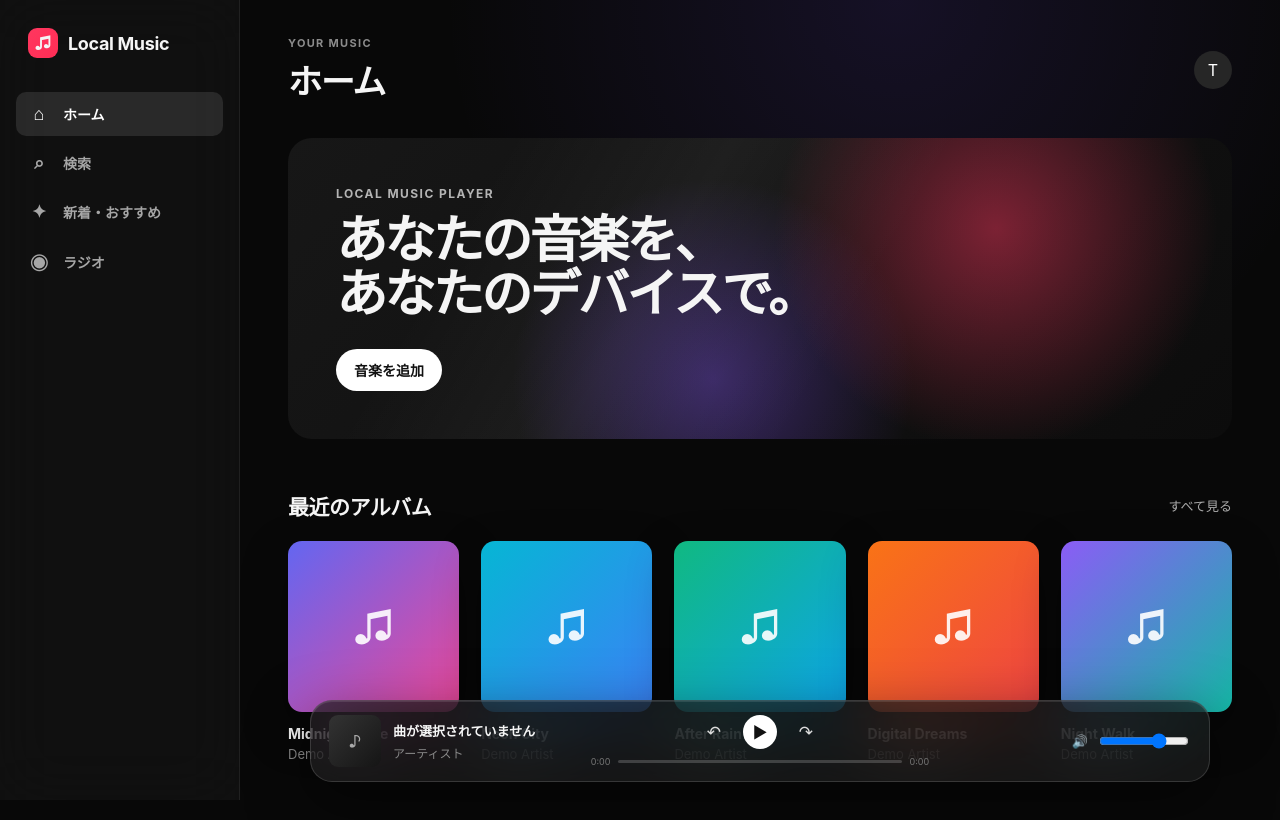
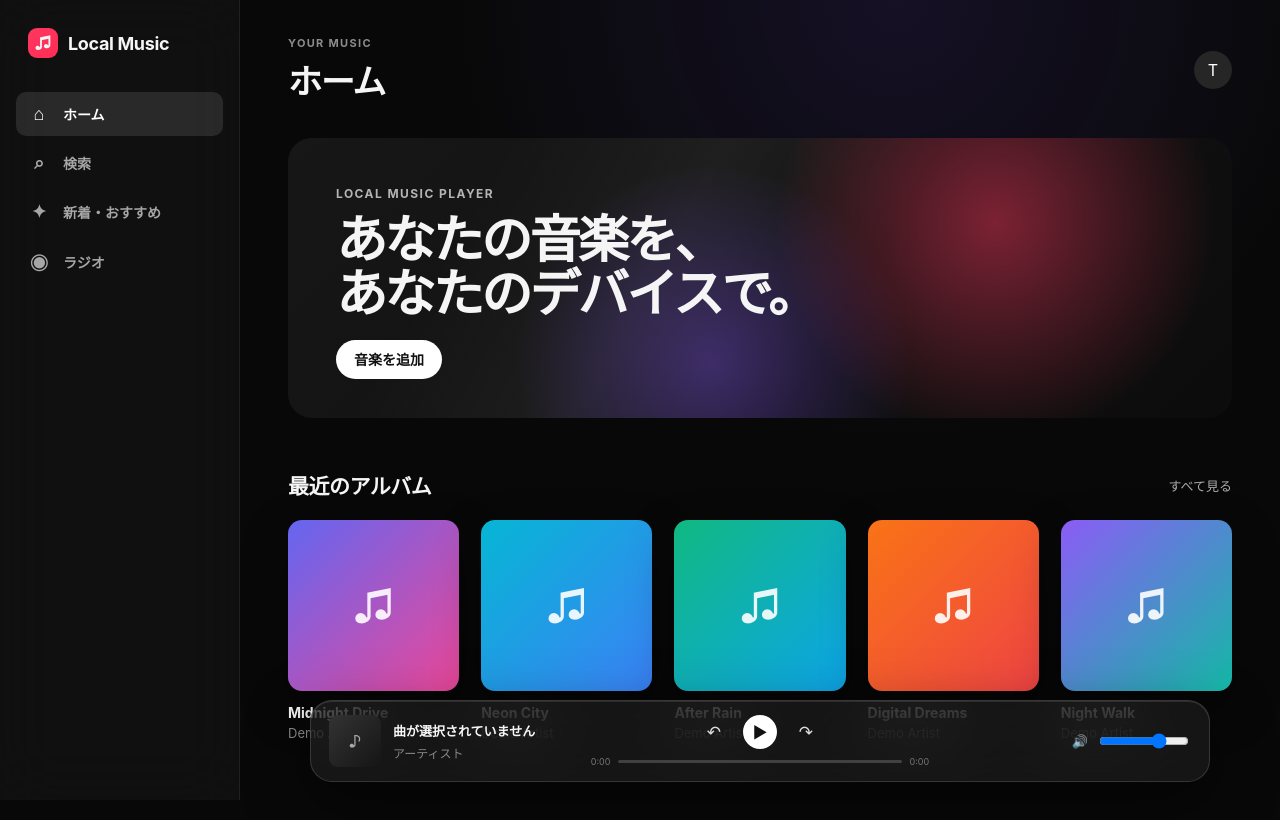
Before and after one commit to takasimakakeru/Next.js-AppleMusic, a Next.js app in the folder apple-music-local/: page / in a window 1280 px wide. Shown: the top 820 px of the page. Built offline with nearby package versions, Linux system fonts and the light colour scheme.

Commit message:
change 2files

```diff
--- a/apple-music-local/src/app/globals.css
+++ b/apple-music-local/src/app/globals.css
@@ -453,6 +453,13 @@ a {
   width: 90px;
 }
 
+.primary-button {
+  cursor: pointer;
+}
+
+.primary-button input[type="file"] {
+  display: none;
+}
 /* =========================
    Responsive
 ========================= */
--- a/apple-music-local/src/app/page.tsx
+++ b/apple-music-local/src/app/page.tsx
@@ -1,5 +1,6 @@
 import Sidebar from "@/components/layout/Sidebar"
 import Player from "@/components/player/Player"
+import FileImporter from "@/components/music/FileImporter"
 
 const albums = [
   {
@@ -56,9 +57,10 @@ export default function Home() {
               あなたのデバイスで。
             </h2>
 
-            <button className="primary-button">
-              音楽を追加
-            </button>
+            <label className="primary-button">
+  音楽を追加
+  <FileImporter />
+</label>
           </div>
         </section>
 
```
